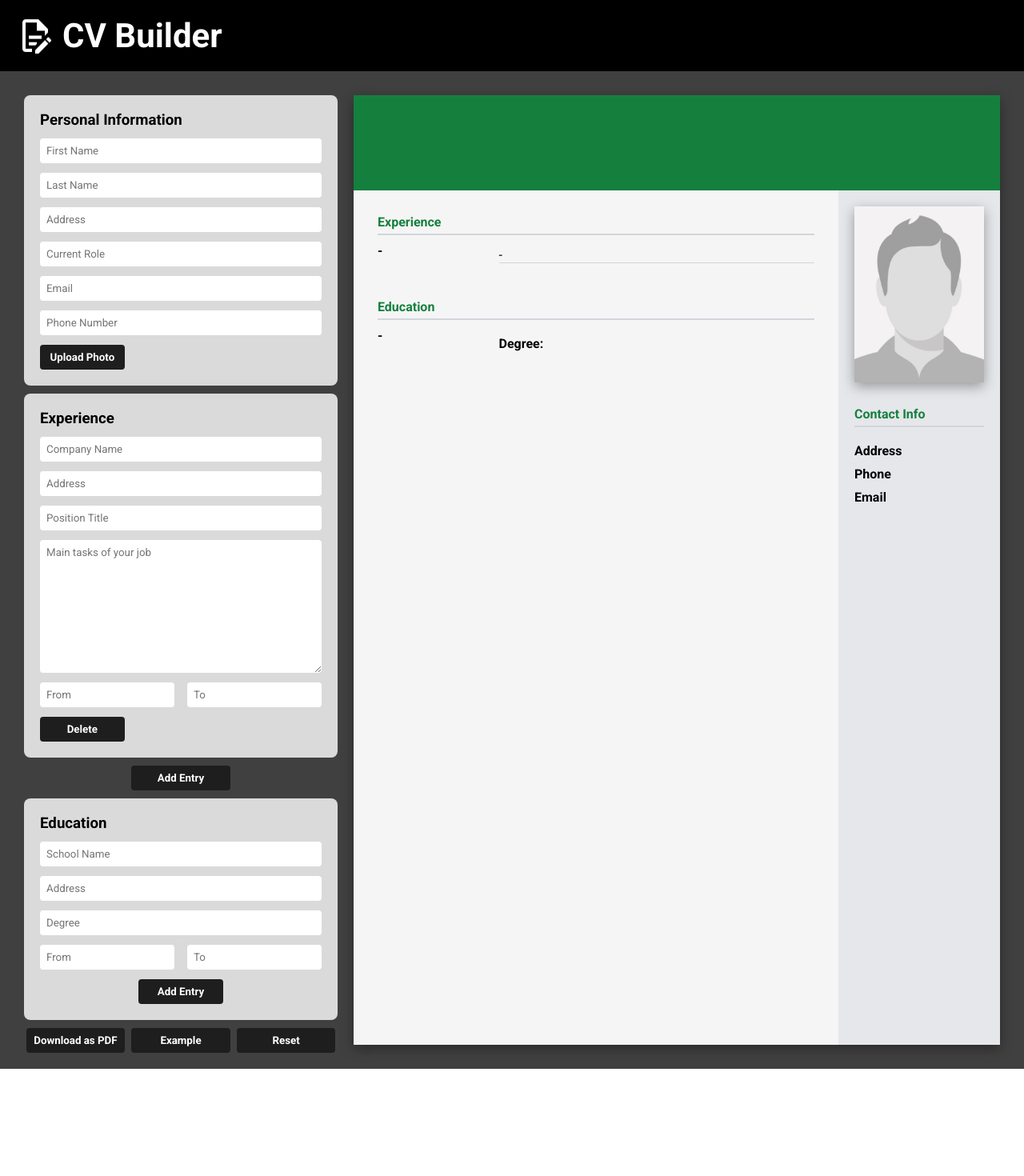
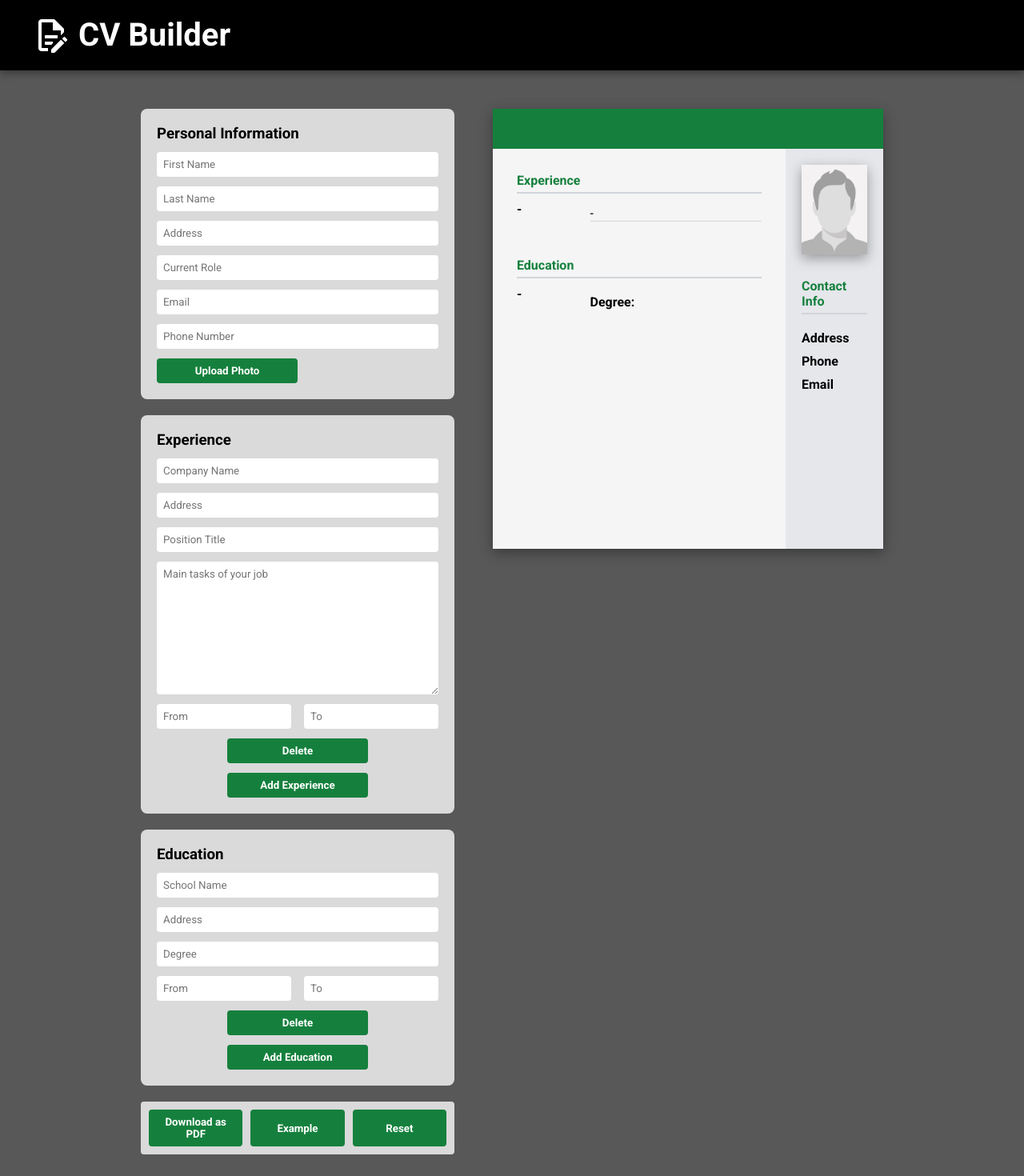
Before and after one commit to naknamu/cv-builder, a React (Create React App) app: page / in a window 1280 px wide. Shown: the top 1470 px of the page at 80% size. Before the commit the page ends 1336 px from the top, so only its background shows below. Built offline with nearby package versions, Linux system fonts and the light colour scheme.

Commit message:
Edited styles to make it look nicer

```diff
--- a/src/App.js
+++ b/src/App.js
@@ -329,7 +329,7 @@ class App extends Component {
       <div className="App">
         <Header />
         <div className="content">
-          <div className="input">
+          <div className="inputColumn">
             <General
               changeFirstName={changeFirstName}
               changeLastName={changeLastName}
@@ -340,6 +340,9 @@ class App extends Component {
               uploadPhoto={uploadPhoto}
               getImage={getImage}
             />
+
+          <div className="exp-container">
+            <h3>Experience</h3>
 
             {newExp.map((newExp, index) => (
                 <Experience
@@ -352,13 +355,17 @@ class App extends Component {
                   changeJobFrom={changeJobFrom}
                   changeJobTo={changeJobTo}
                   handleDeleteExp={() => handleDeleteExp(newExp, index)}
+                  handleAddExp={handleAddExp}
                 />
               ))}
 
               <div className="entry">
-              <button onClick={handleAddExp}>Add Entry</button>
+                <button onClick={handleAddExp}>Add Experience</button>
+              </div>
           </div>
 
+
+          <div className="educ-container">
             <Education
                 changeSchool={changeSchool}
                 changeSchoolAdd={changeSchoolAdd}
@@ -366,9 +373,17 @@ class App extends Component {
                 changeSchoolFrom={changeSchoolFrom}
                 changeSchoolTo={changeSchoolTo}
               />
+
+              <div className="entry">
+                <button>Add Education</button>
+              </div>
+          </div>
+
+
             <Helper />
+
           </div>
-          <div className="output">
+
           <Output
             fullName={firstName + " " + lastName}
             address={address}
@@ -391,7 +406,7 @@ class App extends Component {
             schoolFrom={schoolFrom}
             schoolTo={schoolTo}
           />
-          </div>
+
         </div>
       </div>
     );
--- a/src/components/educ.js
+++ b/src/components/educ.js
@@ -1,4 +1,4 @@
-import AddEntry from "./add-entry";
+
 
 const Education = (props) => {
 
@@ -14,7 +14,9 @@ const Education = (props) => {
             <input type="text" name="dateFrom" placeholder="From" onChange={changeSchoolFrom}/>
             <input type="text" name="dateTo" placeholder="To" onChange={changeSchoolTo}/>
             </div>
-            <AddEntry/>
+            <div className="delete entry">
+                <button>Delete</button>
+            </div>
         </div>
      );
 }
--- a/src/components/exp.js
+++ b/src/components/exp.js
@@ -5,8 +5,7 @@ const Experience = (props) => {
     const {changeCompany, changeCompAddress, changePosition, changeJobTask, changeJobFrom, changeJobTo, index} = props;
     const {handleDeleteExp} = props;
     return (
-        <div className="exp ">
-            <h3>Experience</h3>
+        <div className="exp">
             <input type="text" name="company" placeholder="Company Name" onChange={(e) => changeCompany(e, index)}/>
             <input type="text" name="address" placeholder="Address" onChange={(e) => changeCompAddress(e, index)} />
             <input type="text" name="position" id="position" placeholder="Position Title" onChange={(e) => changePosition(e, index)} />
@@ -15,9 +14,9 @@ const Experience = (props) => {
             <input type="text" name="dateFrom" placeholder="From" onChange={(e) => changeJobFrom(e, index)}/>
             <input type="text" name="dateTo" placeholder="To" onChange={(e) => changeJobTo(e, index)}/>
             </div>
-            {/* <div className="delete-entry"> */}
+            <div className="delete entry">
                 <button onClick={handleDeleteExp}>Delete</button>
-            {/* </div> */}
+            </div>
         </div>
      );
 }
--- a/src/components/header.js
+++ b/src/components/header.js
@@ -4,7 +4,7 @@ const Header = () => {
     return (
         <div className="header">
             <img src={logo} alt="logo" />
-            <div>CV Builder</div>
+            <h1>CV Builder</h1>
         </div>
      );
 }
--- a/src/components/helper.js
+++ b/src/components/helper.js
@@ -1,11 +1,9 @@
 const Helper = () => {
     return (
         <div className="helper">
-            <form>
-                <button>Download as PDF</button>
-                <button type="submit">Example</button>
-                <button type="reset">Reset</button>
-            </form>
+            <button>Download as PDF</button>
+            <button type="submit">Example</button>
+            <button type="reset">Reset</button>
         </div>
      );
 }
--- a/src/components/output.js
+++ b/src/components/output.js
@@ -30,8 +30,6 @@ const Output = (props) => {
                         jobsFrom={jobsFrom}
                         jobsTo={jobsTo}
                         />)}
-
-
                     </div>
                     <div className="education">
                         <h4 className="title">Education</h4>
--- a/src/index.css
+++ b/src/index.css
@@ -10,50 +10,71 @@
 :root{
     --formColor: #dadada;
     --head: #15803d;
+    --headHover: #0e5327;
 }
 
-/* @media only screen and (min-width: 600px) {
-    html, body {
-        background-color: black;
-        height: 100%;
-      }
-
-      html{
-        display: flex;
-        justify-content: center;
-      }
-
-      body{
-        width: 50%;
-      }
-} */
+body{
+    background-color: #585858;
+}
 
 .header{
     background-color: black;
     color: white;
-    padding: 20px;
+    padding: 20px 40px;
     display: flex;
-    /* place-content: center; */
     gap: 10px;
-    font-size: 42px;
+    font-size: 20px;
     font-weight: bold;
+    box-shadow: 0 3px 10px 0 rgb(0 0 0 / 40%);
 }
 
 .content{
-    padding: 20px;
-    background-color: #404040;
+    padding: 3rem;
     display: flex;
+    gap: 3rem;
+    margin-bottom: 3rem;
+    max-width: 80%;
+    margin: 0 auto;
+    align-items: flex-start;
 }
 
-.general, .educ, .exp{
+.inputColumn{
+    display: flex;
+    flex-direction: column;
+    gap: 20px;
+}
+
+.general{
     background-color: var(--formColor);
     color: black;
-    margin: 10px;
     padding: 20px;
     border-radius: 8px;
     display: flex;
     gap: 12px;
     flex-direction: column;
+}
+
+.exp-container, .educ-container{
+    background-color: var(--formColor);
+    padding: 20px;
+    border-radius: 8px;
+    display: flex;
+    gap: 12px;
+    flex-direction: column;
+}
+
+.exp, .educ{
+    display: flex;
+    flex-direction: column;
+    gap: 12px;
+}
+
+.helper{
+    background-color: var(--formColor);
+    border-radius: 4px;
+    display: flex;
+    padding: 10px;
+    gap: 10px;
 }
 
 input{
@@ -70,14 +91,15 @@ button{
     padding: 8px;
     border-radius: 4px;
     border: none;
-    width: 30%;
+    width: 50%;
     font-weight: bold;
-    background-color: rgb(30, 30, 30);
+    background-color: var(--head);
     color: white;
 }
 
 button:hover{
-    background-color: rgb(10, 10, 10);
+    background-color: var(--headHover);
+    transition: 0.3s ease-in-out;
 }
 
 form{
@@ -89,6 +111,10 @@ form{
 .entry{
     display: flex;
     justify-content: center;
+}
+
+.delete button:hover{
+    background-color: rgb(182, 8, 8);
 }
 
 .date{
@@ -103,22 +129,18 @@ textarea{
     outline: none;
 }
 
-.output{
-    background-color: white;
-    width: 100%;
-    margin: 10px;
-}
-
 .output-wrapper{
-    height: 100%;
     box-shadow: 0 5px 15px rgb(0 0 0 / 35%);
+    display: grid;
+    grid-template-rows: 1fr 10fr;
+    position: sticky;
+    top: 20px;
 }
 
 .head{
     background-color: var(--head);
-    padding: 20px 0px 0px 30px;
+    padding: 20px 0px 20px 30px;
     color: white;
-    height: 10%;
     display: flex;
     flex-direction: column;
     gap: 10px;
@@ -127,7 +149,6 @@ textarea{
 .maincontent{
     display: grid;
     grid-template-columns: 3fr 1fr;
-    height: 90%;
 }
 
 .maincontent .title{
@@ -180,7 +201,7 @@ textarea{
     gap: 10px;
 }
 
-.output img{
+.second-column img{
     width: 100%;
     box-shadow: 0 5px 15px rgb(0 0 0 / 35%);
     margin-bottom: 20px;
```
Lines whose indentation alone changed are shown as unchanged.
